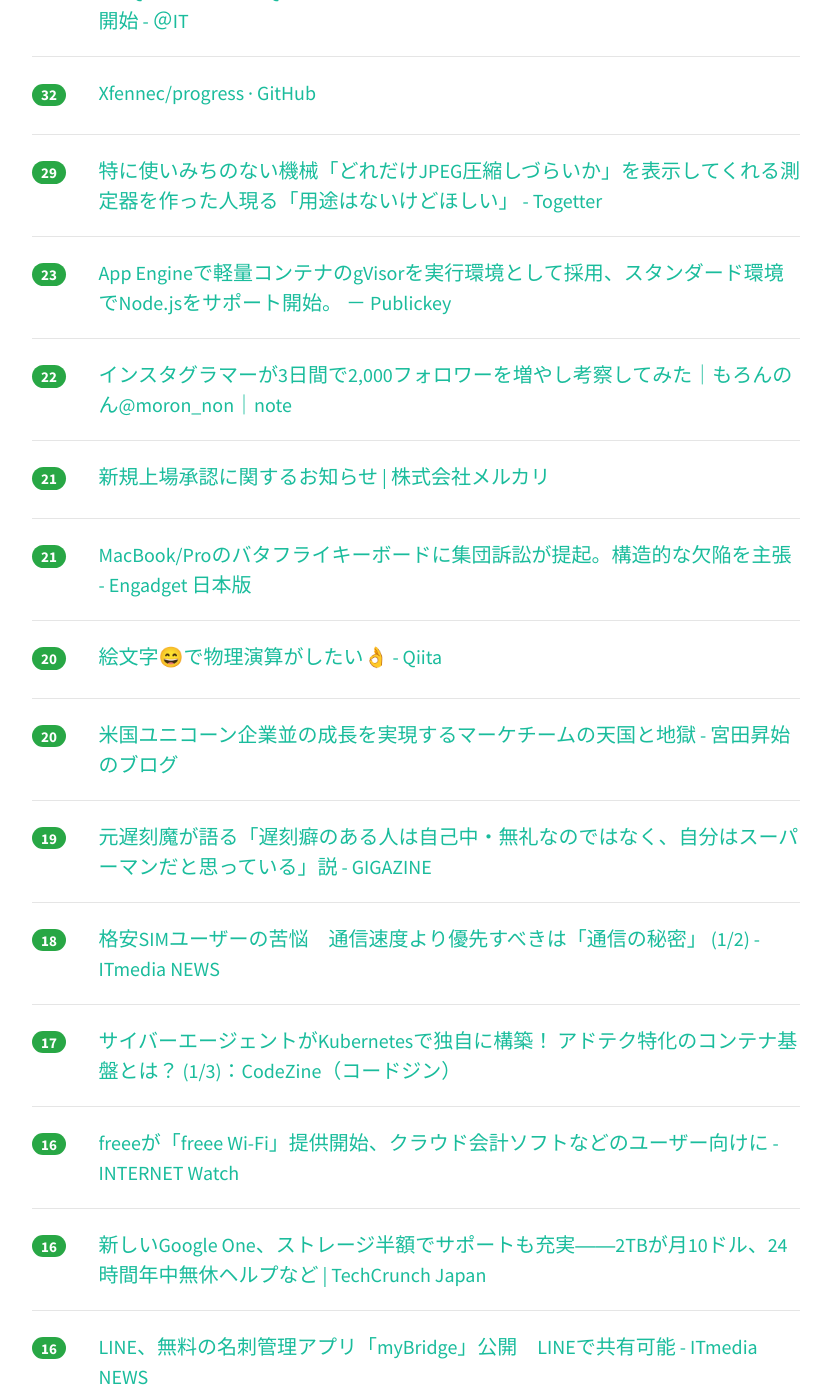
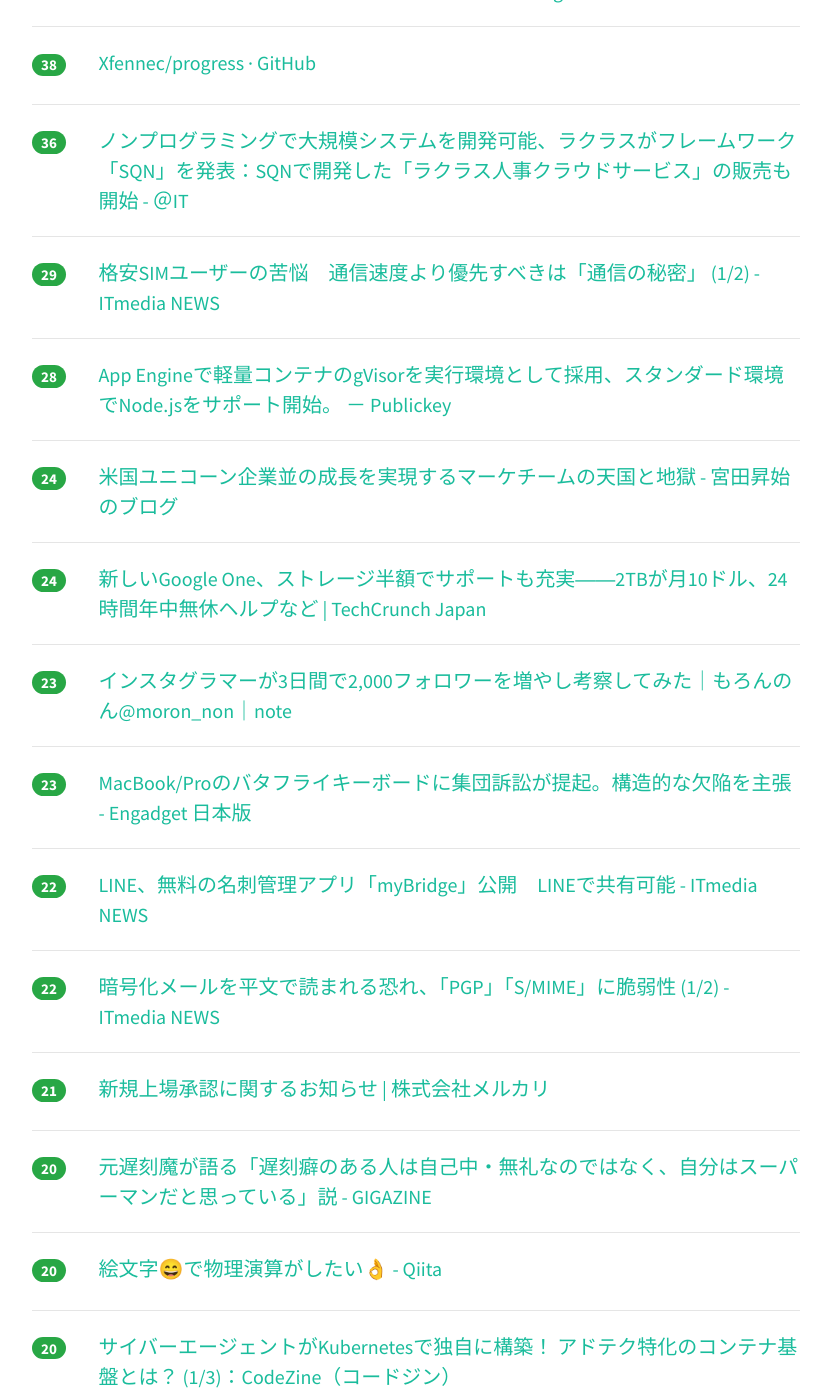
Before and after one commit to yatta47/hatena-matome-site, a Jekyll site: the page built from _posts/2018-05-15-hatena.md, in a window 1280 px wide and 1400 px high, scrolled down 1012 px. Shown: the whole window, without its empty margins (224-1054 px from the left). Built offline with Jekyll 4.4.1, drawn with Linux system fonts in a browser that asks for light colours; nearby versions of some CDN libraries; some of the changed text lies outside the part shown.

Commit message:
Updated 2018-05-15

```diff
--- a/_posts/2018-05-15-hatena.md
+++ b/_posts/2018-05-15-hatena.md
@@ -1,39 +1,49 @@
 ---
 layout: post
 title:  "2018-05-15 はてぶIT"
-date:   2018-05-15 10:01:32
+date:   2018-05-15 11:01:57
 tags: [it-hotentry]
 ---
-29 件のデータあり
+33 件のデータあり
 
 <hr><div class="row">
-<div class="col-1"><span class="badge badge-pill badge-success h2">249</span></div>
+<div class="col-1"><span class="badge badge-pill badge-success h2">321</span></div>
 <div class="col-11"><a href='http://www.hassy-blog.com/entry/how_to_write_code_without_comments' target='_blank'>コメントのいらないプログラムの書き方 - NZ MoyaSystem</a></div>
 </div>
 <hr>
 <div class="row">
-<div class="col-1"><span class="badge badge-pill badge-success h2">114</span></div>
+<div class="col-1"><span class="badge badge-pill badge-success h2">116</span></div>
 <div class="col-11"><a href='https://cpplover.blogspot.com/2018/05/openbsd1985intel.html' target='_blank'>本の虫: OpenBSD、1985年に追加されたIntelの最新の誇大広告された機能を使わないことにより脆弱性を華麗に回避</a></div>
 </div>
 <hr>
 <div class="row">
-<div class="col-1"><span class="badge badge-pill badge-success h2">82</span></div>
+<div class="col-1"><span class="badge badge-pill badge-success h2">113</span></div>
 <div class="col-11"><a href='https://www.slideshare.net/ohesotori/dns-23491023' target='_blank'>DNS移転失敗体験談</a></div>
 </div>
 <hr>
 <div class="row">
-<div class="col-1"><span class="badge badge-pill badge-success h2">56</span></div>
+<div class="col-1"><span class="badge badge-pill badge-success h2">62</span></div>
 <div class="col-11"><a href='https://knowledge.sakura.ad.jp/15320/' target='_blank'>簡単にローカルKubernetes環境を構築できるツール「Minikube」 | さくらのナレッジ</a></div>
 </div>
 <hr>
 <div class="row">
-<div class="col-1"><span class="badge badge-pill badge-success h2">38</span></div>
+<div class="col-1"><span class="badge badge-pill badge-success h2">42</span></div>
+<div class="col-11"><a href='https://note.mu/taketetsu1982/n/n58c041e6bd64' target='_blank'>初めての組織デザイン：Vision-Mission-Valueの可視化フレームワーク｜Tetsuya Takeda (たけてつ)｜note</a></div>
+</div>
+<hr>
+<div class="row">
+<div class="col-1"><span class="badge badge-pill badge-success h2">40</span></div>
 <div class="col-11"><a href='http://blog.jnito.com/entry/2018/05/14/114740' target='_blank'>岡山で「ITエンジニアの生存戦略」について話してきました #oso2018 - give IT a try</a></div>
 </div>
 <hr>
 <div class="row">
-<div class="col-1"><span class="badge badge-pill badge-success h2">37</span></div>
-<div class="col-11"><a href='https://note.mu/taketetsu1982/n/n58c041e6bd64' target='_blank'>初めての組織デザイン：Vision-Mission-Valueの可視化フレームワーク｜Tetsuya Takeda (たけてつ)｜note</a></div>
+<div class="col-1"><span class="badge badge-pill badge-success h2">39</span></div>
+<div class="col-11"><a href='https://togetter.com/li/1227364' target='_blank'>特に使いみちのない機械「どれだけJPEG圧縮しづらいか」を表示してくれる測定器を作った人現る「用途はないけどほしい」 - Togetter</a></div>
+</div>
+<hr>
+<div class="row">
+<div class="col-1"><span class="badge badge-pill badge-success h2">38</span></div>
+<div class="col-11"><a href='https://github.com/Xfennec/progress' target='_blank'>Xfennec/progress · GitHub</a></div>
 </div>
 <hr>
 <div class="row">
@@ -42,23 +52,43 @@ tags: [it-hotentry]
 </div>
 <hr>
 <div class="row">
-<div class="col-1"><span class="badge badge-pill badge-success h2">32</span></div>
-<div class="col-11"><a href='https://github.com/Xfennec/progress' target='_blank'>Xfennec/progress · GitHub</a></div>
+<div class="col-1"><span class="badge badge-pill badge-success h2">29</span></div>
+<div class="col-11"><a href='http://www.itmedia.co.jp/news/articles/1805/15/news018.html' target='_blank'>格安SIMユーザーの苦悩　通信速度より優先すべきは「通信の秘密」 (1/2) - ITmedia NEWS</a></div>
 </div>
 <hr>
 <div class="row">
-<div class="col-1"><span class="badge badge-pill badge-success h2">29</span></div>
-<div class="col-11"><a href='https://togetter.com/li/1227364' target='_blank'>特に使いみちのない機械「どれだけJPEG圧縮しづらいか」を表示してくれる測定器を作った人現る「用途はないけどほしい」 - Togetter</a></div>
+<div class="col-1"><span class="badge badge-pill badge-success h2">28</span></div>
+<div class="col-11"><a href='https://www.publickey1.jp/blog/18/app_enginenodejsgvisor.html' target='_blank'>App Engineで軽量コンテナのgVisorを実行環境として採用、スタンダード環境でNode.jsをサポート開始。 － Publickey</a></div>
+</div>
+<hr>
+<div class="row">
+<div class="col-1"><span class="badge badge-pill badge-success h2">24</span></div>
+<div class="col-11"><a href='http://blog.shojimiyata.com/entry/2018/05/14/165146' target='_blank'>米国ユニコーン企業並の成長を実現するマーケチームの天国と地獄 - 宮田昇始のブログ</a></div>
+</div>
+<hr>
+<div class="row">
+<div class="col-1"><span class="badge badge-pill badge-success h2">24</span></div>
+<div class="col-11"><a href='https://jp.techcrunch.com/2018/05/15/2018-05-14-say-hello-to-google-one/' target='_blank'>新しいGoogle One、ストレージ半額でサポートも充実――2TBが月10ドル、24時間年中無休ヘルプなど | TechCrunch Japan</a></div>
 </div>
 <hr>
 <div class="row">
 <div class="col-1"><span class="badge badge-pill badge-success h2">23</span></div>
-<div class="col-11"><a href='https://www.publickey1.jp/blog/18/app_enginenodejsgvisor.html' target='_blank'>App Engineで軽量コンテナのgVisorを実行環境として採用、スタンダード環境でNode.jsをサポート開始。 － Publickey</a></div>
+<div class="col-11"><a href='https://note.mu/moron_non/n/n44024abd00da' target='_blank'>インスタグラマーが3日間で2,000フォロワーを増やし考察してみた｜もろんのん@moron_non｜note</a></div>
+</div>
+<hr>
+<div class="row">
+<div class="col-1"><span class="badge badge-pill badge-success h2">23</span></div>
+<div class="col-11"><a href='https://japanese.engadget.com/2018/05/14/macbook-pro/' target='_blank'>MacBook/Proのバタフライキーボードに集団訴訟が提起。構造的な欠陥を主張 - Engadget 日本版</a></div>
 </div>
 <hr>
 <div class="row">
 <div class="col-1"><span class="badge badge-pill badge-success h2">22</span></div>
-<div class="col-11"><a href='https://note.mu/moron_non/n/n44024abd00da' target='_blank'>インスタグラマーが3日間で2,000フォロワーを増やし考察してみた｜もろんのん@moron_non｜note</a></div>
+<div class="col-11"><a href='http://www.itmedia.co.jp/news/articles/1805/14/news099.html' target='_blank'>LINE、無料の名刺管理アプリ「myBridge」公開　LINEで共有可能 - ITmedia NEWS</a></div>
+</div>
+<hr>
+<div class="row">
+<div class="col-1"><span class="badge badge-pill badge-success h2">22</span></div>
+<div class="col-11"><a href='http://www.itmedia.co.jp/news/articles/1805/15/news062.html' target='_blank'>暗号化メールを平文で読まれる恐れ、「PGP」「S/MIME」に脆弱性 (1/2) - ITmedia NEWS</a></div>
 </div>
 <hr>
 <div class="row">
@@ -67,8 +97,8 @@ tags: [it-hotentry]
 </div>
 <hr>
 <div class="row">
-<div class="col-1"><span class="badge badge-pill badge-success h2">21</span></div>
-<div class="col-11"><a href='https://japanese.engadget.com/2018/05/14/macbook-pro/' target='_blank'>MacBook/Proのバタフライキーボードに集団訴訟が提起。構造的な欠陥を主張 - Engadget 日本版</a></div>
+<div class="col-1"><span class="badge badge-pill badge-success h2">20</span></div>
+<div class="col-11"><a href='https://gigazine.net/news/20180514-late-people-positive-personality/' target='_blank'>元遅刻魔が語る「遅刻癖のある人は自己中・無礼なのではなく、自分はスーパーマンだと思っている」説 - GIGAZINE</a></div>
 </div>
 <hr>
 <div class="row">
@@ -78,22 +108,27 @@ tags: [it-hotentry]
 <hr>
 <div class="row">
 <div class="col-1"><span class="badge badge-pill badge-success h2">20</span></div>
-<div class="col-11"><a href='http://blog.shojimiyata.com/entry/2018/05/14/165146' target='_blank'>米国ユニコーン企業並の成長を実現するマーケチームの天国と地獄 - 宮田昇始のブログ</a></div>
+<div class="col-11"><a href='https://codezine.jp/article/detail/10816' target='_blank'>サイバーエージェントがKubernetesで独自に構築！ アドテク特化のコンテナ基盤とは？ (1/3)：CodeZine（コードジン）</a></div>
+</div>
+<hr>
+<div class="row">
+<div class="col-1"><span class="badge badge-pill badge-success h2">20</span></div>
+<div class="col-11"><a href='https://findy-code.io/engineer-lab/engineer-new-project' target='_blank'>エンジニア一人で新規事業を立ち上げて、想像以上に大変だった話 | Findy Engineer Lab</a></div>
 </div>
 <hr>
 <div class="row">
 <div class="col-1"><span class="badge badge-pill badge-success h2">19</span></div>
-<div class="col-11"><a href='https://gigazine.net/news/20180514-late-people-positive-personality/' target='_blank'>元遅刻魔が語る「遅刻癖のある人は自己中・無礼なのではなく、自分はスーパーマンだと思っている」説 - GIGAZINE</a></div>
+<div class="col-11"><a href='https://gigazine.net/news/20180514-alexa-siri-google-assistant-spying/' target='_blank'>3大AIアシスタントのSiri・Alexa・Googleアシスタントに「私のことスパイしてる？」と聞いたらこうなった - GIGAZINE</a></div>
 </div>
 <hr>
 <div class="row">
 <div class="col-1"><span class="badge badge-pill badge-success h2">18</span></div>
-<div class="col-11"><a href='http://www.itmedia.co.jp/news/articles/1805/15/news018.html' target='_blank'>格安SIMユーザーの苦悩　通信速度より優先すべきは「通信の秘密」 (1/2) - ITmedia NEWS</a></div>
+<div class="col-11"><a href='http://jp.techcrunch.com/2018/05/15/2018-05-14-say-hello-to-google-one/' target='_blank'>新しいGoogle One、ストレージ半額でサポートも充実――2TBが月10ドル、24時間年中無休ヘルプなど | TechCrunch Japan</a></div>
 </div>
 <hr>
 <div class="row">
-<div class="col-1"><span class="badge badge-pill badge-success h2">17</span></div>
-<div class="col-11"><a href='https://codezine.jp/article/detail/10816' target='_blank'>サイバーエージェントがKubernetesで独自に構築！ アドテク特化のコンテナ基盤とは？ (1/3)：CodeZine（コードジン）</a></div>
+<div class="col-1"><span class="badge badge-pill badge-success h2">16</span></div>
+<div class="col-11"><a href='https://gigazine.net/news/20180514-uk-newsstands-sell-porn-passes/' target='_blank'>ポルノサイトを見たい人が大人である証明の「ポルノ・パス」を購入しなければいけなくなる可能性 - GIGAZINE</a></div>
 </div>
 <hr>
 <div class="row">
@@ -103,27 +138,7 @@ tags: [it-hotentry]
 <hr>
 <div class="row">
 <div class="col-1"><span class="badge badge-pill badge-success h2">16</span></div>
-<div class="col-11"><a href='http://jp.techcrunch.com/2018/05/15/2018-05-14-say-hello-to-google-one/' target='_blank'>新しいGoogle One、ストレージ半額でサポートも充実――2TBが月10ドル、24時間年中無休ヘルプなど | TechCrunch Japan</a></div>
-</div>
-<hr>
-<div class="row">
-<div class="col-1"><span class="badge badge-pill badge-success h2">16</span></div>
-<div class="col-11"><a href='http://www.itmedia.co.jp/news/articles/1805/14/news099.html' target='_blank'>LINE、無料の名刺管理アプリ「myBridge」公開　LINEで共有可能 - ITmedia NEWS</a></div>
-</div>
-<hr>
-<div class="row">
-<div class="col-1"><span class="badge badge-pill badge-success h2">16</span></div>
 <div class="col-11"><a href='https://swri.jp/glossary/RPA' target='_blank'>1分でわかる スマートワーク用語集「RPA」 | スマートワーク総研</a></div>
-</div>
-<hr>
-<div class="row">
-<div class="col-1"><span class="badge badge-pill badge-success h2">16</span></div>
-<div class="col-11"><a href='https://gigazine.net/news/20180514-alexa-siri-google-assistant-spying/' target='_blank'>3大AIアシスタントのSiri・Alexa・Googleアシスタントに「私のことスパイしてる？」と聞いたらこうなった - GIGAZINE</a></div>
-</div>
-<hr>
-<div class="row">
-<div class="col-1"><span class="badge badge-pill badge-success h2">15</span></div>
-<div class="col-11"><a href='https://gigazine.net/news/20180514-uk-newsstands-sell-porn-passes/' target='_blank'>ポルノサイトを見たい人が大人である証明の「ポルノ・パス」を購入しなければいけなくなる可能性 - GIGAZINE</a></div>
 </div>
 <hr>
 <div class="row">
@@ -137,13 +152,18 @@ tags: [it-hotentry]
 </div>
 <hr>
 <div class="row">
-<div class="col-1"><span class="badge badge-pill badge-success h2">14</span></div>
+<div class="col-1"><span class="badge badge-pill badge-success h2">15</span></div>
 <div class="col-11"><a href='https://applech2.com/archives/20180514-imageoptim-cli-for-mac-imageoptim-imagealpha-jpegmini.html' target='_blank'>Mac用画像圧縮ツールImageOptimやImageAlpha、JPEGminiをコマンドラインから操作＆バッチ処理できるツール「ImageOptim-CLI v2.0」がリリース。 | AAPL Ch.</a></div>
 </div>
 <hr>
 <div class="row">
-<div class="col-1"><span class="badge badge-pill badge-success h2">11</span></div>
+<div class="col-1"><span class="badge badge-pill badge-success h2">13</span></div>
 <div class="col-11"><a href='https://iphone-mania.jp/news-212414/' target='_blank'>今秋の液晶モデル名は「iPhone8s」、本体色はブルー、イエロー、ピンクか - iPhone Mania</a></div>
+</div>
+<hr>
+<div class="row">
+<div class="col-1"><span class="badge badge-pill badge-success h2">13</span></div>
+<div class="col-11"><a href='http://www.itmedia.co.jp/news/articles/1805/15/news058.html' target='_blank'>「Googleドライブ」有料版が「Google One」に　ファミリー共有も - ITmedia NEWS</a></div>
 </div>
 <hr>
 <div class="row">
```
